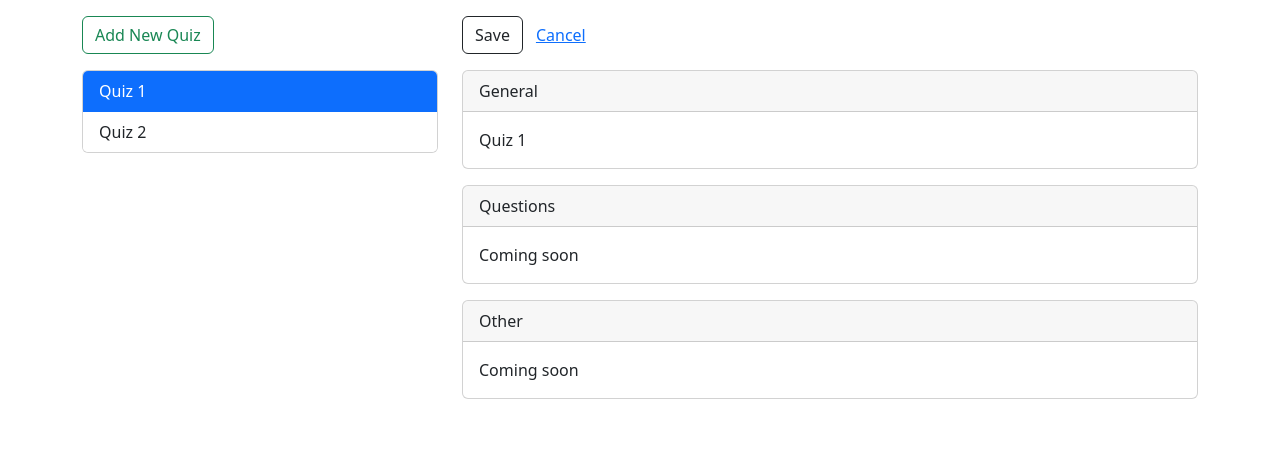
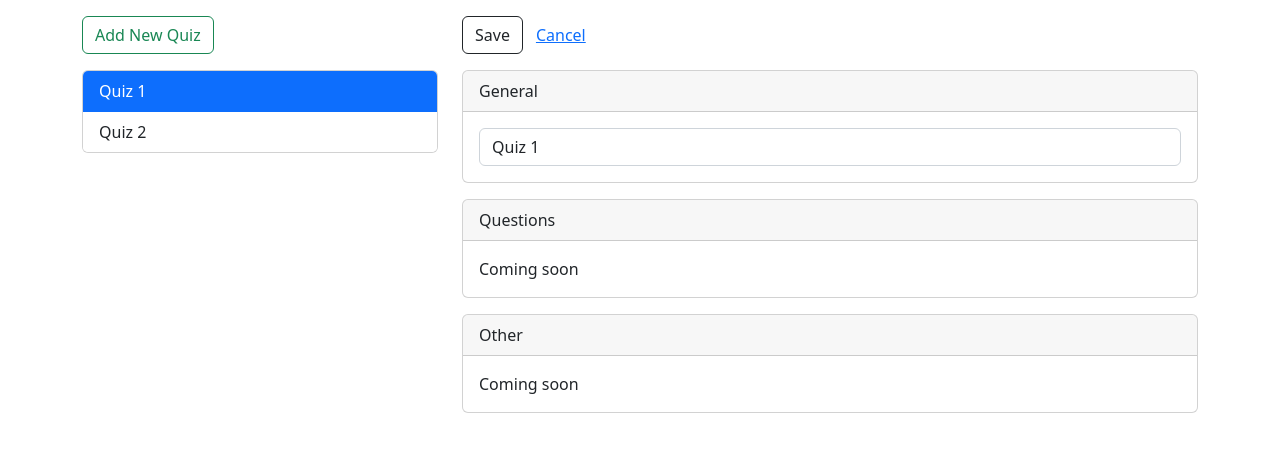
Before and after one commit to tsteelematc/quiz-editor-22f, an Angular app: page / in a window 1280 px wide. Both pictures are taken after a click on the button "Quiz 1". Shown: the top 452 px of the page. Built offline with nearby package versions, Linux system fonts and the light colour scheme.

Commit message:
#week-10-slack-n-tell part 1.

```diff
--- a/src/app/app.component.html
+++ b/src/app/app.component.html
@@ -33,7 +33,11 @@
           General
         </div>
         <div class="card-body">
-          {{ selectedQuiz.quizName }}
+          <input
+            type="text"
+            class="form-control"
+            [(ngModel)]="selectedQuiz.quizName"
+          />
         </div>
       </div>
       <div class="card mt-3">
--- a/src/app/app.module.ts
+++ b/src/app/app.module.ts
@@ -1,5 +1,6 @@
 import { NgModule } from '@angular/core';
 import { BrowserModule } from '@angular/platform-browser';
+import { FormsModule } from '@angular/forms';
 
 import { AppComponent } from './app.component';
 import { NgbModule } from '@ng-bootstrap/ng-bootstrap';
@@ -10,7 +11,8 @@ import { NgbModule } from '@ng-bootstrap/ng-bootstrap';
   ],
   imports: [
     BrowserModule,
-    NgbModule
+    NgbModule,
+    FormsModule
   ],
   providers: [],
   bootstrap: [AppComponent]
```
